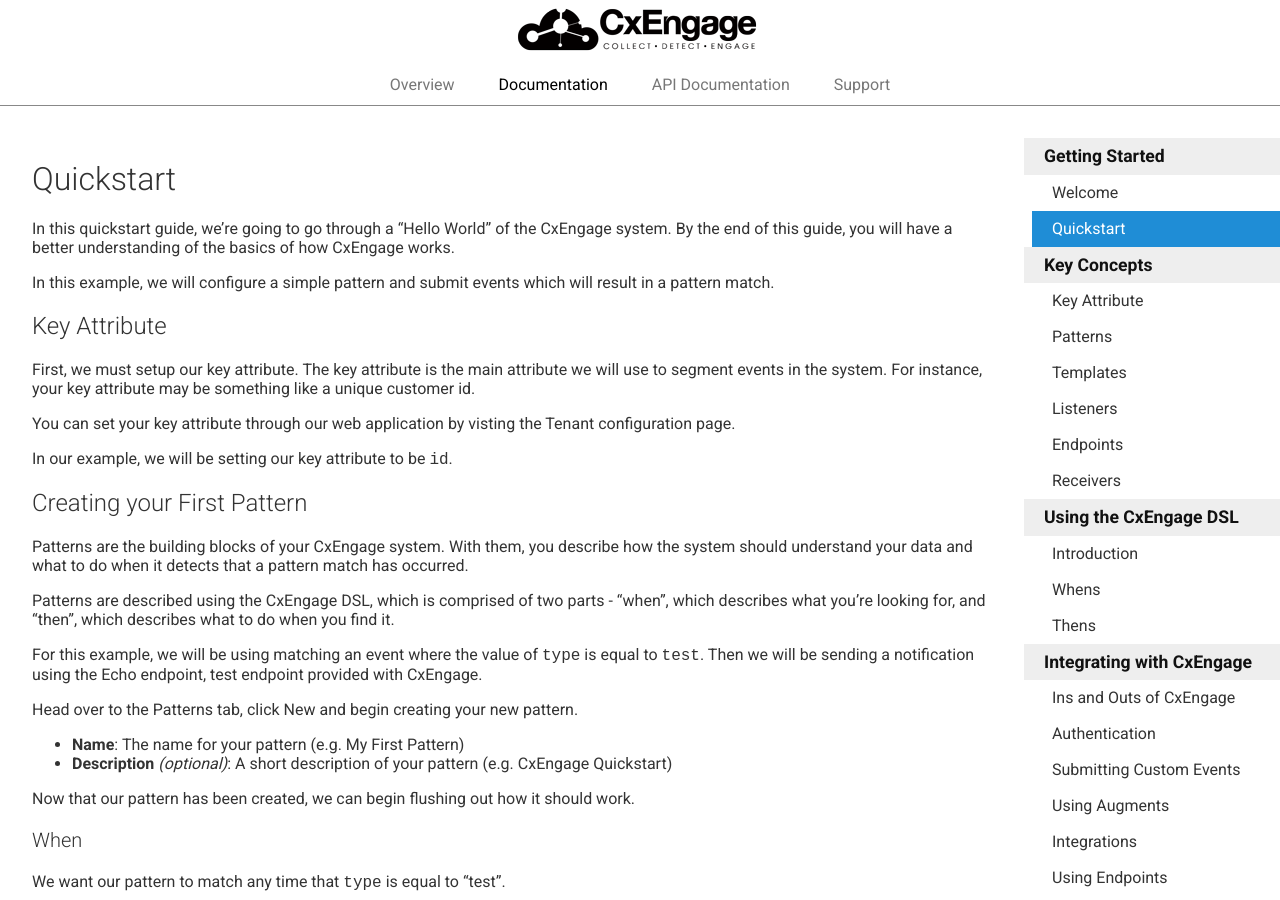
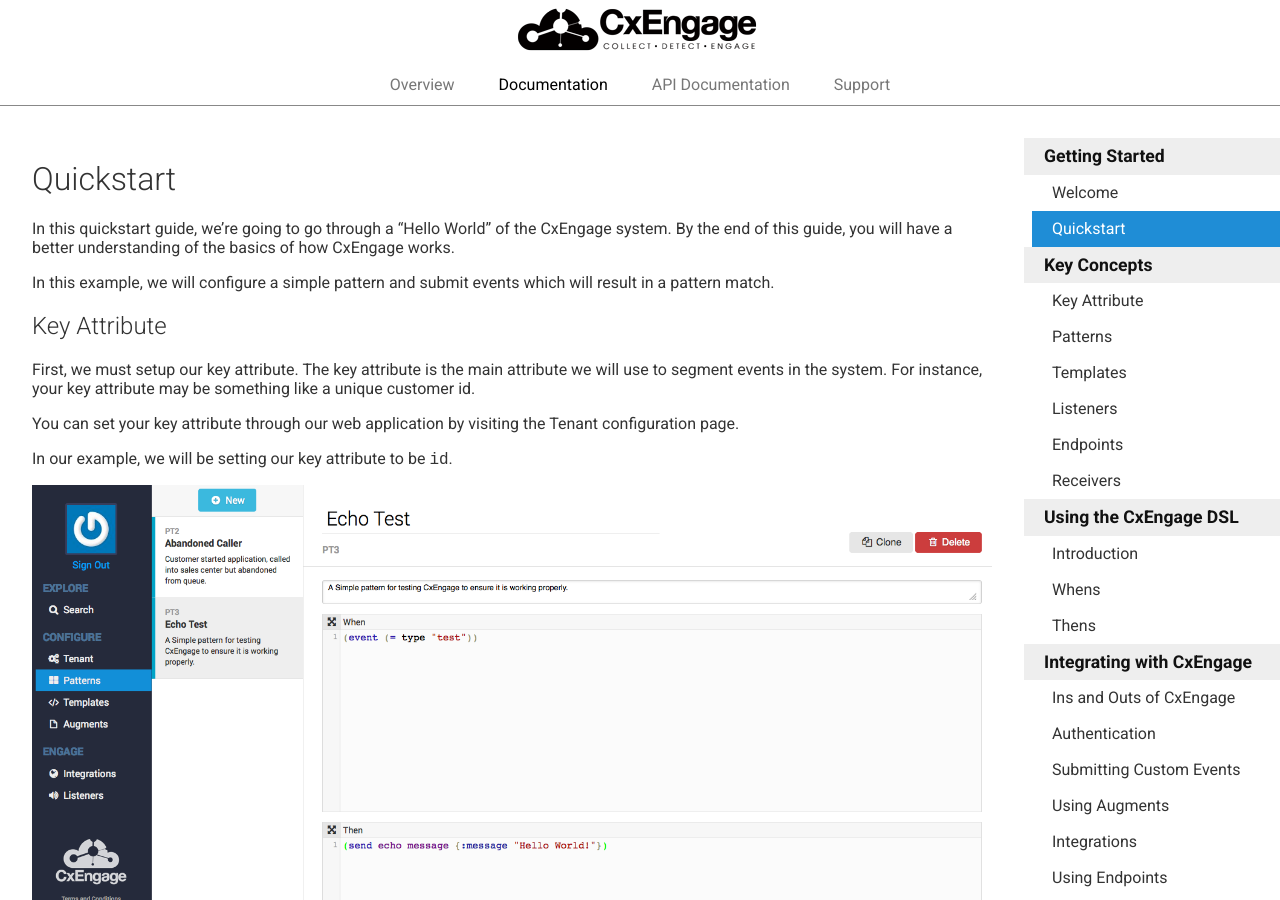
Before and after one commit to ianbishop/userevents.github.io, a Jekyll site: the page built from docs/quickstart.md, in a window 1280 px wide and 900 px high. Built offline with Jekyll 4.4.1, drawn with Linux system fonts in a browser that asks for light colours; Markdown is read by kramdown in place of the engine named in the settings.

Commit message:
Testing adding an image

```diff
--- a/docs/quickstart.md
+++ b/docs/quickstart.md
@@ -18,10 +18,12 @@
 we will use to segment events in the system. For instance, your key attribute
 may be something like a unique customer id.
 
-You can set your key attribute through our web application by visting the Tenant
+You can set your key attribute through our web application by visiting the Tenant
 configuration page.
 
 In our example, we will be setting our key attribute to be `id`.
+
+![Set your key attribute](http://docs.cxengage.com/img/quickstart/EchoTest.png "Some other text")
 
 ## Creating your First Pattern
 
```
